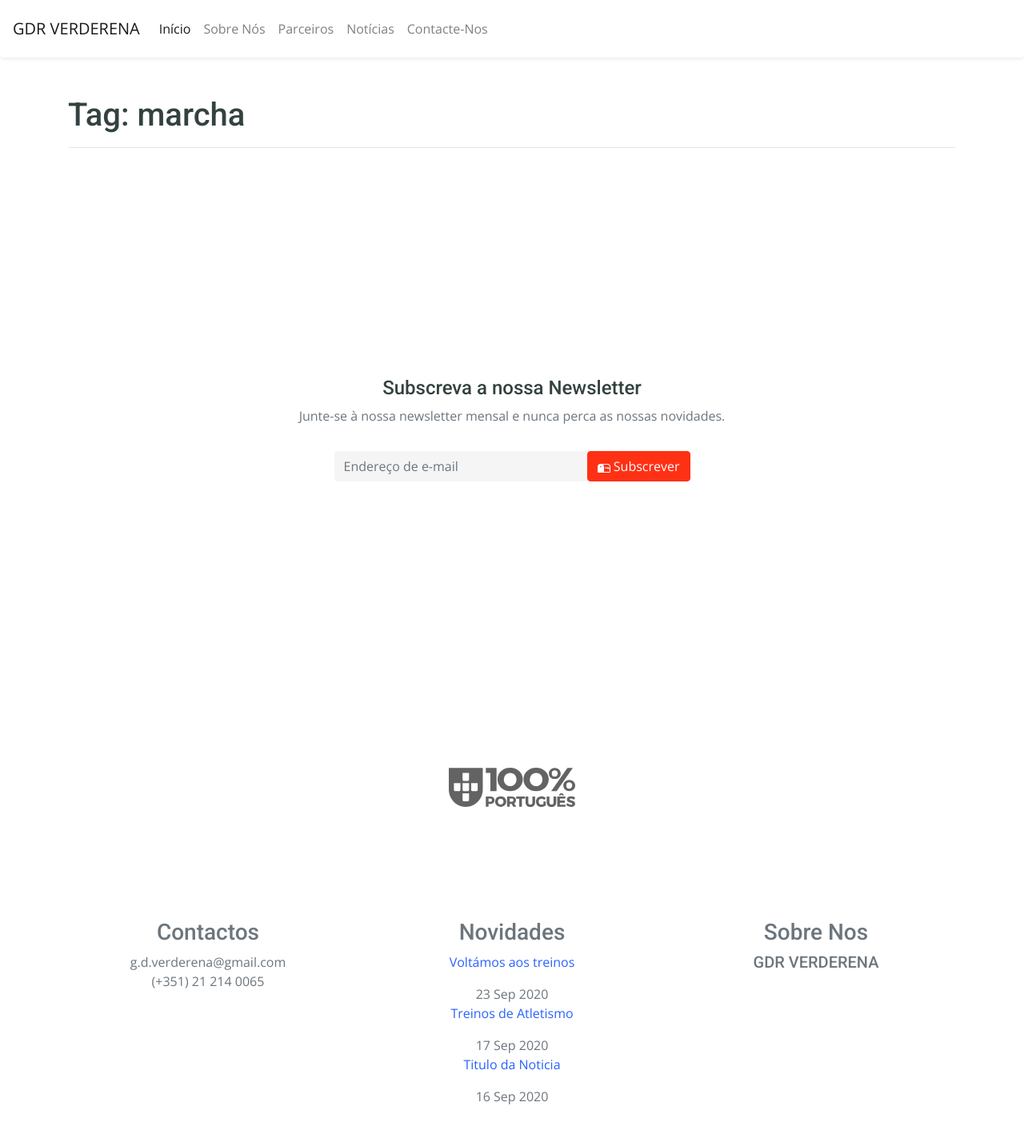
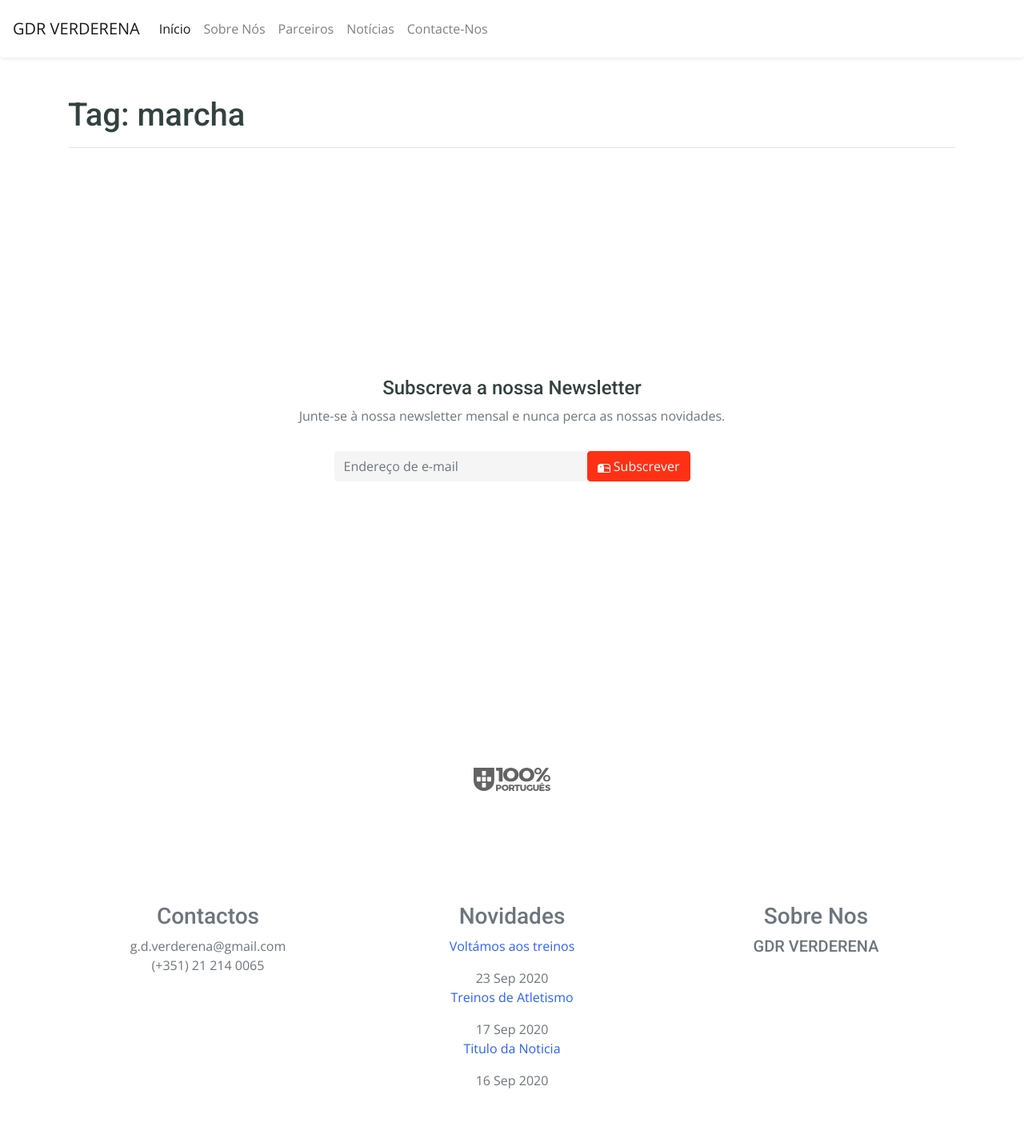
Before and after one commit to GDR-Verderena/gdr-verderena.github.io, a Jekyll site: the page built from tag/marcha.md, in a window 1280 px wide. Shown: the whole page at 80% size. Built offline with Jekyll 4.4.1, drawn with Linux system fonts in a browser that asks for light colours; nearby versions of some CDN libraries; library files that are not in the unit come from our copies.

Commit message:
Update default.html

```diff
--- a/_layouts/default.html
+++ b/_layouts/default.html
@@ -121,7 +121,7 @@
 
                 <div class="brands-m text-center d-flex-column partners embed-responsive ">
 
-                  <img  style="width:15%;" type="image/svg+xml" class=" w-25 m-4 h-25 " src="https://raw.githubusercontent.com/GDR-Verderena/gdr-verderena.github.io/c60336782f8fec741459a20495f04baf62e4aea2/assets/img/100-portugal.svg" alt="" draggable="false">
+                  <img  style="width:15%;" type="image/svg+xml" class=" m-4 h-25 " src="https://raw.githubusercontent.com/GDR-Verderena/gdr-verderena.github.io/c60336782f8fec741459a20495f04baf62e4aea2/assets/img/100-portugal.svg" alt="" draggable="false">
 
 				</div>
               </div>
```
